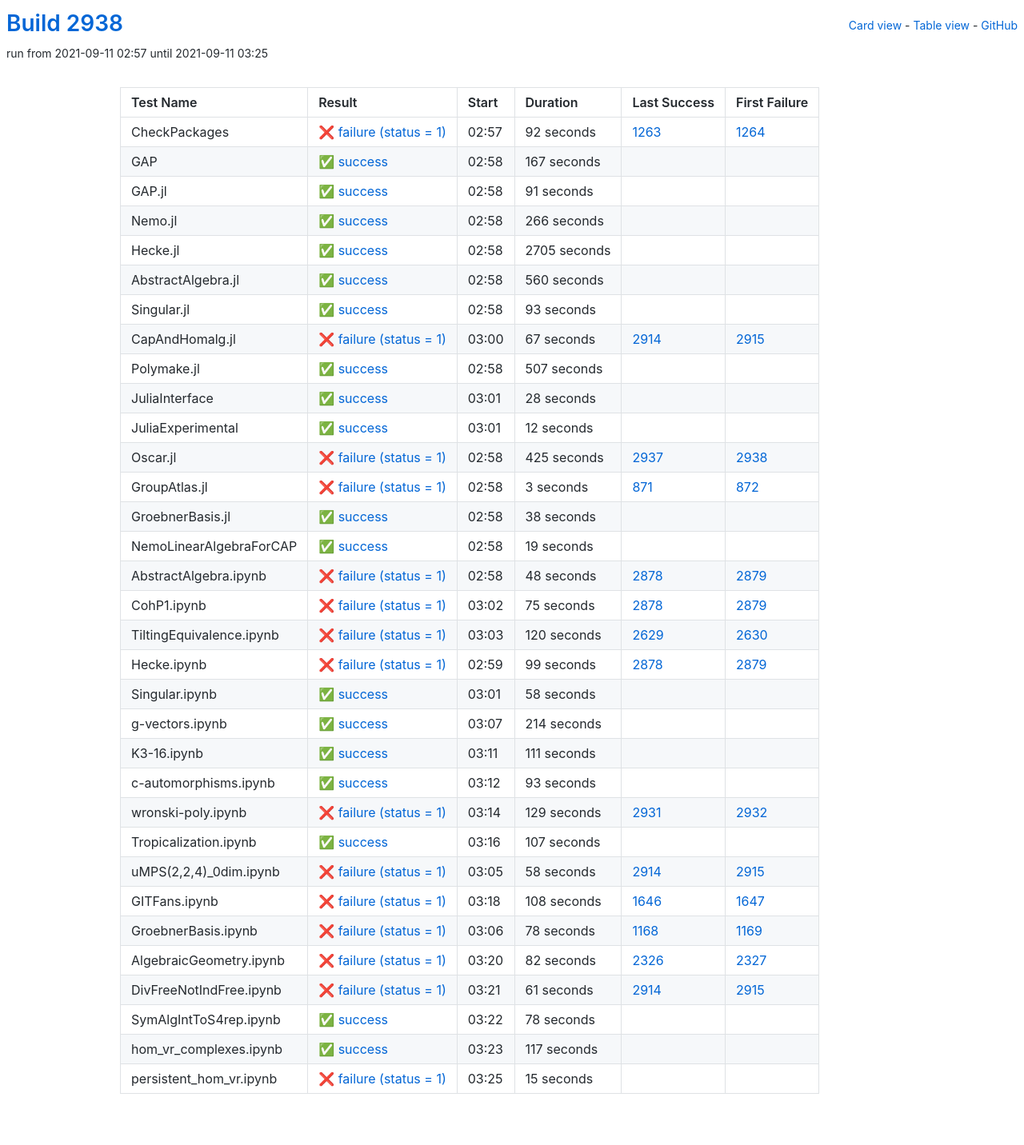
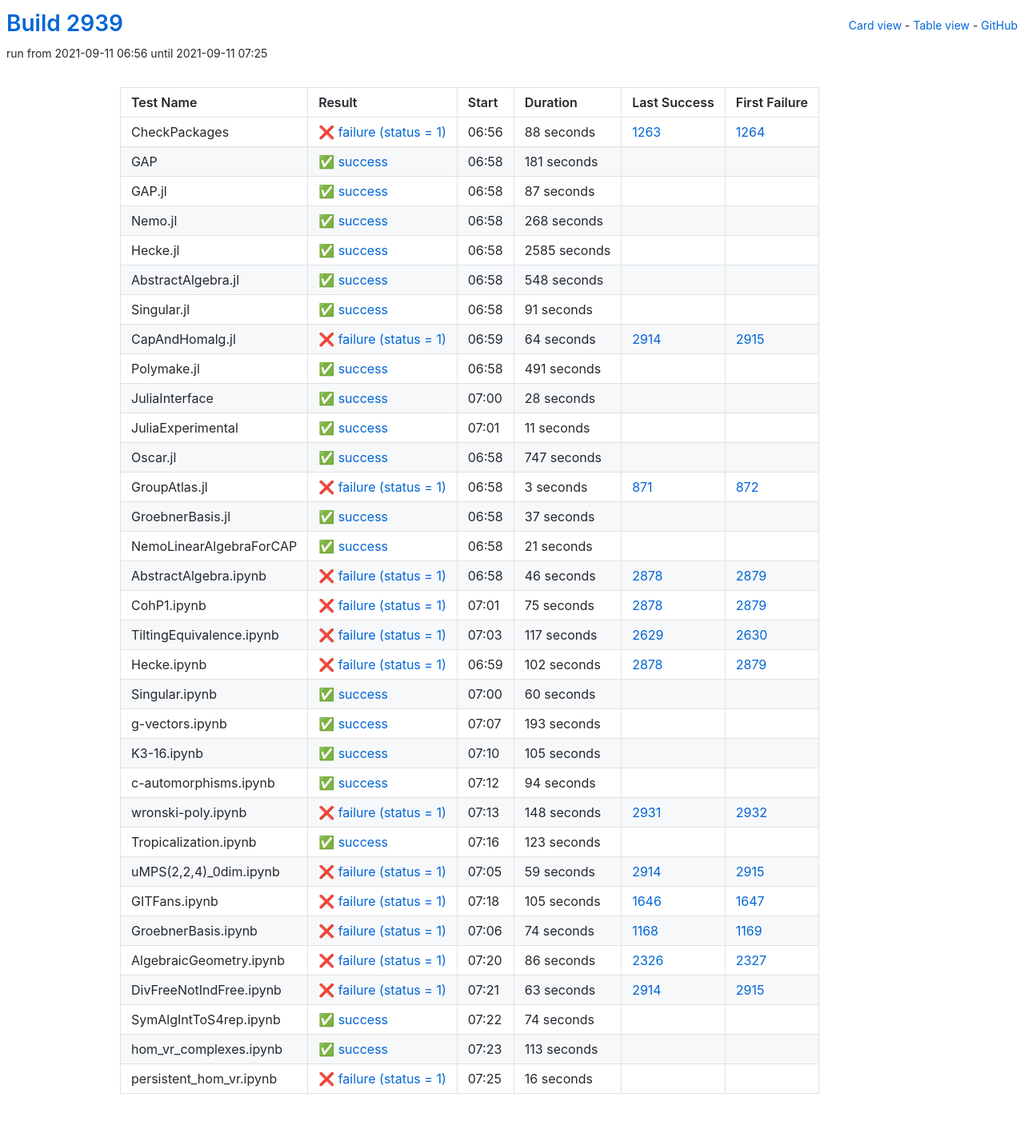
Before and after one commit to oscar-system/oscar-ci-status-stable, a Jekyll site: the page built from table.html, in a window 1280 px wide. Shown: the whole page at 80% size. Built offline with Jekyll 4.4.1, drawn with Linux system fonts in a browser that asks for light colours.

Commit message:
Build #2939

```diff
--- a/_data/ci.yml
+++ b/_data/ci.yml
@@ -1,6 +1,6 @@
 ---
-build: 2938
-build_url: https://oscarci.mathematik.uni-kl.de/job/oscar-stable/2938/
+build: 2939
+build_url: https://oscarci.mathematik.uni-kl.de/job/oscar-stable/2939/
 job: oscar-stable
 organization: oscar-system
 repo: oscar-ci-status-stable
@@ -8,32 +8,80 @@ repourl: https://github.com/oscar-system/oscar-ci-status-stable
 tests:
 - name: CheckPackages
   id: checkpackages
-  log: https://oscarci.mathematik.uni-kl.de/job/oscar-stable/2938/artifact/logs/build-2938/CheckPackages.log
-  start: 2021-09-11 02:57
+  log: https://oscarci.mathematik.uni-kl.de/job/oscar-stable/2939/artifact/logs/build-2939/CheckPackages.log
+  start: 2021-09-11 06:56
   success: false
   exitcode: 1
   status: failure
-  duration: 92
+  duration: 88
   last_success: 1263
   last_success_url: https://oscarci.mathematik.uni-kl.de/job/oscar-stable/1263/
   first_failure: 1264
   first_failure_url: https://oscarci.mathematik.uni-kl.de/job/oscar-stable/1264/
 - name: GAP
   id: gap
-  log: https://oscarci.mathematik.uni-kl.de/job/oscar-stable/2938/artifact/logs/build-2938/GAP.log
-  start: 2021-09-11 02:58
+  log: https://oscarci.mathematik.uni-kl.de/job/oscar-stable/2939/artifact/logs/build-2939/GAP.log
+  start: 2021-09-11 06:58
   success: true
   exitcode: 0
   status: success
-  duration: 167
+  duration: 181
   last_success: false
   last_success_url:
   first_failure: false
   first_failure_url:
 - name: GAP.jl
   id: gap-jl
-  log: https://oscarci.mathematik.uni-kl.de/job/oscar-stable/2938/artifact/logs/build-2938/GAP.jl.log
-  start: 2021-09-11 02:58
+  log: https://oscarci.mathematik.uni-kl.de/job/oscar-stable/2939/artifact/logs/build-2939/GAP.jl.log
+  start: 2021-09-11 06:58
+  success: true
+  exitcode: 0
+  status: success
+  duration: 87
+  last_success: false
+  last_success_url:
+  first_failure: false
+  first_failure_url:
+- name: Nemo.jl
+  id: nemo-jl
+  log: https://oscarci.mathematik.uni-kl.de/job/oscar-stable/2939/artifact/logs/build-2939/Nemo.jl.log
+  start: 2021-09-11 06:58
+  success: true
+  exitcode: 0
+  status: success
+  duration: 268
+  last_success: false
+  last_success_url:
+  first_failure: false
+  first_failure_url:
+- name: Hecke.jl
+  id: hecke-jl
+  log: https://oscarci.mathematik.uni-kl.de/job/oscar-stable/2939/artifact/logs/build-2939/Hecke.jl.log
+  start: 2021-09-11 06:58
+  success: true
+  exitcode: 0
+  status: success
+  duration: 2585
+  last_success: false
+  last_success_url:
+  first_failure: false
+  first_failure_url:
+- name: AbstractAlgebra.jl
+  id: abstractalgebra-jl
+  log: https://oscarci.mathematik.uni-kl.de/job/oscar-stable/2939/artifact/logs/build-2939/AbstractAlgebra.jl.log
+  start: 2021-09-11 06:58
+  success: true
+  exitcode: 0
+  status: success
+  duration: 548
+  last_success: false
+  last_success_url:
+  first_failure: false
+  first_failure_url:
+- name: Singular.jl
+  id: singular-jl
+  log: https://oscarci.mathematik.uni-kl.de/job/oscar-stable/2939/artifact/logs/build-2939/Singular.jl.log
+  start: 2021-09-11 06:58
   success: true
   exitcode: 0
   status: success
@@ -42,82 +90,34 @@ tests:
   last_success_url:
   first_failure: false
   first_failure_url:
-- name: Nemo.jl
-  id: nemo-jl
-  log: https://oscarci.mathematik.uni-kl.de/job/oscar-stable/2938/artifact/logs/build-2938/Nemo.jl.log
-  start: 2021-09-11 02:58
-  success: true
-  exitcode: 0
-  status: success
-  duration: 266
-  last_success: false
-  last_success_url:
-  first_failure: false
-  first_failure_url:
-- name: Hecke.jl
-  id: hecke-jl
-  log: https://oscarci.mathematik.uni-kl.de/job/oscar-stable/2938/artifact/logs/build-2938/Hecke.jl.log
-  start: 2021-09-11 02:58
-  success: true
-  exitcode: 0
-  status: success
-  duration: 2705
-  last_success: false
-  last_success_url:
-  first_failure: false
-  first_failure_url:
-- name: AbstractAlgebra.jl
-  id: abstractalgebra-jl
-  log: https://oscarci.mathematik.uni-kl.de/job/oscar-stable/2938/artifact/logs/build-2938/AbstractAlgebra.jl.log
-  start: 2021-09-11 02:58
-  success: true
-  exitcode: 0
-  status: success
-  duration: 560
-  last_success: false
-  last_success_url:
-  first_failure: false
-  first_failure_url:
-- name: Singular.jl
-  id: singular-jl
-  log: https://oscarci.mathematik.uni-kl.de/job/oscar-stable/2938/artifact/logs/build-2938/Singular.jl.log
-  start: 2021-09-11 02:58
-  success: true
-  exitcode: 0
-  status: success
-  duration: 93
-  last_success: false
-  last_success_url:
-  first_failure: false
-  first_failure_url:
 - name: CapAndHomalg.jl
   id: capandhomalg-jl
-  log: https://oscarci.mathematik.uni-kl.de/job/oscar-stable/2938/artifact/logs/build-2938/CapAndHomalg.jl.log
-  start: 2021-09-11 03:00
+  log: https://oscarci.mathematik.uni-kl.de/job/oscar-stable/2939/artifact/logs/build-2939/CapAndHomalg.jl.log
+  start: 2021-09-11 06:59
   success: false
   exitcode: 1
   status: failure
-  duration: 67
+  duration: 64
   last_success: 2914
   last_success_url: https://oscarci.mathematik.uni-kl.de/job/oscar-stable/2914/
   first_failure: 2915
   first_failure_url: https://oscarci.mathematik.uni-kl.de/job/oscar-stable/2915/
 - name: Polymake.jl
   id: polymake-jl
-  log: https://oscarci.mathematik.uni-kl.de/job/oscar-stable/2938/artifact/logs/build-2938/Polymake.jl.log
-  start: 2021-09-11 02:58
+  log: https://oscarci.mathematik.uni-kl.de/job/oscar-stable/2939/artifact/logs/build-2939/Polymake.jl.log
+  start: 2021-09-11 06:58
   success: true
   exitcode: 0
   status: success
-  duration: 507
+  duration: 491
   last_success: false
   last_success_url:
   first_failure: false
   first_failure_url:
 - name: JuliaInterface
   id: juliainterface
-  log: https://oscarci.mathematik.uni-kl.de/job/oscar-stable/2938/artifact/logs/build-2938/JuliaInterface.log
-  start: 2021-09-11 03:01
+  log: https://oscarci.mathematik.uni-kl.de/job/oscar-stable/2939/artifact/logs/build-2939/JuliaInterface.log
+  start: 2021-09-11 07:00
   success: true
   exitcode: 0
   status: success
@@ -128,32 +128,32 @@ tests:
   first_failure_url:
 - name: JuliaExperimental
   id: juliaexperimental
-  log: https://oscarci.mathematik.uni-kl.de/job/oscar-stable/2938/artifact/logs/build-2938/JuliaExperimental.log
-  start: 2021-09-11 03:01
+  log: https://oscarci.mathematik.uni-kl.de/job/oscar-stable/2939/artifact/logs/build-2939/JuliaExperimental.log
+  start: 2021-09-11 07:01
   success: true
   exitcode: 0
   status: success
-  duration: 12
+  duration: 11
   last_success: false
   last_success_url:
   first_failure: false
   first_failure_url:
 - name: Oscar.jl
   id: oscar-jl
-  log: https://oscarci.mathematik.uni-kl.de/job/oscar-stable/2938/artifact/logs/build-2938/Oscar.jl.log
-  start: 2021-09-11 02:58
-  success: false
-  exitcode: 1
-  status: failure
-  duration: 425
-  last_success: 2937
-  last_success_url: https://oscarci.mathematik.uni-kl.de/job/oscar-stable/2937/
-  first_failure: 2938
-  first_failure_url: https://oscarci.mathematik.uni-kl.de/job/oscar-stable/2938/
+  log: https://oscarci.mathematik.uni-kl.de/job/oscar-stable/2939/artifact/logs/build-2939/Oscar.jl.log
+  start: 2021-09-11 06:58
+  success: true
+  exitcode: 0
+  status: success
+  duration: 747
+  last_success: false
+  last_success_url:
+  first_failure: false
+  first_failure_url:
 - name: GroupAtlas.jl
   id: groupatlas-jl
-  log: https://oscarci.mathematik.uni-kl.de/job/oscar-stable/2938/artifact/logs/build-2938/GroupAtlas.jl.log
-  start: 2021-09-11 02:58
+  log: https://oscarci.mathematik.uni-kl.de/job/oscar-stable/2939/artifact/logs/build-2939/GroupAtlas.jl.log
+  start: 2021-09-11 06:58
   success: false
   exitcode: 1
   status: failure
@@ -164,44 +164,44 @@ tests:
   first_failure_url: https://oscarci.mathematik.uni-kl.de/job/oscar-stable/872/
 - name: GroebnerBasis.jl
   id: groebnerbasis-jl
-  log: https://oscarci.mathematik.uni-kl.de/job/oscar-stable/2938/artifact/logs/build-2938/GroebnerBasis.jl.log
-  start: 2021-09-11 02:58
+  log: https://oscarci.mathematik.uni-kl.de/job/oscar-stable/2939/artifact/logs/build-2939/GroebnerBasis.jl.log
+  start: 2021-09-11 06:58
   success: true
   exitcode: 0
   status: success
-  duration: 38
+  duration: 37
   last_success: false
   last_success_url:
   first_failure: false
   first_failure_url:
 - name: NemoLinearAlgebraForCAP
   id: nemolinearalgebraforcap
-  log: https://oscarci.mathematik.uni-kl.de/job/oscar-stable/2938/artifact/logs/build-2938/NemoLinearAlgebraForCAP.log
-  start: 2021-09-11 02:58
+  log: https://oscarci.mathematik.uni-kl.de/job/oscar-stable/2939/artifact/logs/build-2939/NemoLinearAlgebraForCAP.log
+  start: 2021-09-11 06:58
   success: true
   exitcode: 0
   status: success
-  duration: 19
+  duration: 21
   last_success: false
   last_success_url:
   first_failure: false
   first_failure_url:
 - name: AbstractAlgebra.ipynb
   id: abstractalgebra-ipynb
-  log: https://oscarci.mathematik.uni-kl.de/job/oscar-stable/2938/artifact/logs/build-2938/AbstractAlgebra.ipynb.log
-  start: 2021-09-11 02:58
+  log: https://oscarci.mathematik.uni-kl.de/job/oscar-stable/2939/artifact/logs/build-2939/AbstractAlgebra.ipynb.log
+  start: 2021-09-11 06:58
   success: false
   exitcode: 1
   status: failure
-  duration: 48
+  duration: 46
   last_success: 2878
   last_success_url: https://oscarci.mathematik.uni-kl.de/job/oscar-stable/2878/
   first_failure: 2879
   first_failure_url: https://oscarci.mathematik.uni-kl.de/job/oscar-stable/2879/
 - name: CohP1.ipynb
   id: cohp1-ipynb
-  log: https://oscarci.mathematik.uni-kl.de/job/oscar-stable/2938/artifact/logs/build-2938/CohP1.ipynb.log
-  start: 2021-09-11 03:02
+  log: https://oscarci.mathematik.uni-kl.de/job/oscar-stable/2939/artifact/logs/build-2939/CohP1.ipynb.log
+  start: 2021-09-11 07:01
   success: false
   exitcode: 1
   status: failure
@@ -212,192 +212,192 @@ tests:
   first_failure_url: https://oscarci.mathematik.uni-kl.de/job/oscar-stable/2879/
 - name: TiltingEquivalence.ipynb
   id: tiltingequivalence-ipynb
-  log: https://oscarci.mathematik.uni-kl.de/job/oscar-stable/2938/artifact/logs/build-2938/TiltingEquivalence.ipynb.log
-  start: 2021-09-11 03:03
+  log: https://oscarci.mathematik.uni-kl.de/job/oscar-stable/2939/artifact/logs/build-2939/TiltingEquivalence.ipynb.log
+  start: 2021-09-11 07:03
   success: false
   exitcode: 1
   status: failure
-  duration: 120
+  duration: 117
   last_success: 2629
   last_success_url: https://oscarci.mathematik.uni-kl.de/job/oscar-stable/2629/
   first_failure: 2630
   first_failure_url: https://oscarci.mathematik.uni-kl.de/job/oscar-stable/2630/
 - name: Hecke.ipynb
   id: hecke-ipynb
-  log: https://oscarci.mathematik.uni-kl.de/job/oscar-stable/2938/artifact/logs/build-2938/Hecke.ipynb.log
-  start: 2021-09-11 02:59
+  log: https://oscarci.mathematik.uni-kl.de/job/oscar-stable/2939/artifact/logs/build-2939/Hecke.ipynb.log
+  start: 2021-09-11 06:59
   success: false
   exitcode: 1
   status: failure
-  duration: 99
+  duration: 102
   last_success: 2878
   last_success_url: https://oscarci.mathematik.uni-kl.de/job/oscar-stable/2878/
   first_failure: 2879
   first_failure_url: https://oscarci.mathematik.uni-kl.de/job/oscar-stable/2879/
 - name: Singular.ipynb
   id: singular-ipynb
-  log: https://oscarci.mathematik.uni-kl.de/job/oscar-stable/2938/artifact/logs/build-2938/Singular.ipynb.log
-  start: 2021-09-11 03:01
+  log: https://oscarci.mathematik.uni-kl.de/job/oscar-stable/2939/artifact/logs/build-2939/Singular.ipynb.log
+  start: 2021-09-11 07:00
   success: true
   exitcode: 0
   status: success
-  duration: 58
+  duration: 60
   last_success: false
   last_success_url:
   first_failure: false
   first_failure_url:
 - name: g-vectors.ipynb
   id: g-vectors-ipynb
-  log: https://oscarci.mathematik.uni-kl.de/job/oscar-stable/2938/artifact/logs/build-2938/g-vectors.ipynb.log
-  start: 2021-09-11 03:07
+  log: https://oscarci.mathematik.uni-kl.de/job/oscar-stable/2939/artifact/logs/build-2939/g-vectors.ipynb.log
+  start: 2021-09-11 07:07
   success: true
   exitcode: 0
   status: success
-  duration: 214
+  duration: 193
   last_success: false
   last_success_url:
   first_failure: false
   first_failure_url:
 - name: K3-16.ipynb
   id: k3-16-ipynb
-  log: https://oscarci.mathematik.uni-kl.de/job/oscar-stable/2938/artifact/logs/build-2938/K3-16.ipynb.log
-  start: 2021-09-11 03:11
+  log: https://oscarci.mathematik.uni-kl.de/job/oscar-stable/2939/artifact/logs/build-2939/K3-16.ipynb.log
+  start: 2021-09-11 07:10
   success: true
   exitcode: 0
   status: success
-  duration: 111
+  duration: 105
   last_success: false
   last_success_url:
   first_failure: false
   first_failure_url:
 - name: c-automorphisms.ipynb
   id: c-automorphisms-ipynb
-  log: https://oscarci.mathematik.uni-kl.de/job/oscar-stable/2938/artifact/logs/build-2938/c-automorphisms.ipynb.log
-  start: 2021-09-11 03:12
+  log: https://oscarci.mathematik.uni-kl.de/job/oscar-stable/2939/artifact/logs/build-2939/c-automorphisms.ipynb.log
+  start: 2021-09-11 07:12
   success: true
   exitcode: 0
   status: success
-  duration: 93
+  duration: 94
   last_success: false
   last_success_url:
   first_failure: false
   first_failure_url:
 - name: wronski-poly.ipynb
   id: wronski-poly-ipynb
-  log: https://oscarci.mathematik.uni-kl.de/job/oscar-stable/2938/artifact/logs/build-2938/wronski-poly.ipynb.log
-  start: 2021-09-11 03:14
+  log: https://oscarci.mathematik.uni-kl.de/job/oscar-stable/2939/artifact/logs/build-2939/wronski-poly.ipynb.log
+  start: 2021-09-11 07:13
   success: false
   exitcode: 1
   status: failure
-  duration: 129
+  duration: 148
   last_success: 2931
   last_success_url: https://oscarci.mathematik.uni-kl.de/job/oscar-stable/2931/
   first_failure: 2932
   first_failure_url: https://oscarci.mathematik.uni-kl.de/job/oscar-stable/2932/
 - name: Tropicalization.ipynb
   id: tropicalization-ipynb
-  log: https://oscarci.mathematik.uni-kl.de/job/oscar-stable/2938/artifact/logs/build-2938/Tropicalization.ipynb.log
-  start: 2021-09-11 03:16
+  log: https://oscarci.mathematik.uni-kl.de/job/oscar-stable/2939/artifact/logs/build-2939/Tropicalization.ipynb.log
+  start: 2021-09-11 07:16
   success: true
   exitcode: 0
   status: success
-  duration: 107
+  duration: 123
   last_success: false
   last_success_url:
   first_failure: false
   first_failure_url:
 - name: uMPS(2,2,4)_0dim.ipynb
   id: umps-2-2-4-0dim-ipynb
-  log: https://oscarci.mathematik.uni-kl.de/job/oscar-stable/2938/artifact/logs/build-2938/uMPS-2-2-4-_0dim.ipynb.log
-  start: 2021-09-11 03:05
+  log: https://oscarci.mathematik.uni-kl.de/job/oscar-stable/2939/artifact/logs/build-2939/uMPS-2-2-4-_0dim.ipynb.log
+  start: 2021-09-11 07:05
   success: false
   exitcode: 1
   status: failure
-  duration: 58
+  duration: 59
   last_success: 2914
   last_success_url: https://oscarci.mathematik.uni-kl.de/job/oscar-stable/2914/
   first_failure: 2915
   first_failure_url: https://oscarci.mathematik.uni-kl.de/job/oscar-stable/2915/
 - name: GITFans.ipynb
   id: gitfans-ipynb
-  log: https://oscarci.mathematik.uni-kl.de/job/oscar-stable/2938/artifact/logs/build-2938/GITFans.ipynb.log
-  start: 2021-09-11 03:18
+  log: https://oscarci.mathematik.uni-kl.de/job/oscar-stable/2939/artifact/logs/build-2939/GITFans.ipynb.log
+  start: 2021-09-11 07:18
   success: false
   exitcode: 1
   status: failure
-  duration: 108
+  duration: 105
   last_success: 1646
   last_success_url: https://oscarci.mathematik.uni-kl.de/job/oscar-stable/1646/
   first_failure: 1647
   first_failure_url: https://oscarci.mathematik.uni-kl.de/job/oscar-stable/1647/
 - name: GroebnerBasis.ipynb
   id: groebnerbasis-ipynb
-  log: https://oscarci.mathematik.uni-kl.de/job/oscar-stable/2938/artifact/logs/build-2938/GroebnerBasis.ipynb.log
-  start: 2021-09-11 03:06
+  log: https://oscarci.mathematik.uni-kl.de/job/oscar-stable/2939/artifact/logs/build-2939/GroebnerBasis.ipynb.log
+  start: 2021-09-11 07:06
   success: false
   exitcode: 1
   status: failure
-  duration: 78
+  duration: 74
   last_success: 1168
   last_success_url: https://oscarci.mathematik.uni-kl.de/job/oscar-stable/1168/
   first_failure: 1169
   first_failure_url: https://oscarci.mathematik.uni-kl.de/job/oscar-stable/1169/
 - name: AlgebraicGeometry.ipynb
   id: algebraicgeometry-ipynb
-  log: https://oscarci.mathematik.uni-kl.de/job/oscar-stable/2938/artifact/logs/build-2938/AlgebraicGeometry.ipynb.log
-  start: 2021-09-11 03:20
+  log: https://oscarci.mathematik.uni-kl.de/job/oscar-stable/2939/artifact/logs/build-2939/AlgebraicGeometry.ipynb.log
+  start: 2021-09-11 07:20
   success: false
   exitcode: 1
   status: failure
-  duration: 82
+  duration: 86
   last_success: 2326
   last_success_url: https://oscarci.mathematik.uni-kl.de/job/oscar-stable/2326/
   first_failure: 2327
   first_failure_url: https://oscarci.mathematik.uni-kl.de/job/oscar-stable/2327/
 - name: DivFreeNotIndFree.ipynb
   id: divfreenotindfree-ipynb
-  log: https://oscarci.mathematik.uni-kl.de/job/oscar-stable/2938/artifact/logs/build-2938/DivFreeNotIndFree.ipynb.log
-  start: 2021-09-11 03:21
+  log: https://oscarci.mathematik.uni-kl.de/job/oscar-stable/2939/artifact/logs/build-2939/DivFreeNotIndFree.ipynb.log
+  start: 2021-09-11 07:21
   success: false
   exitcode: 1
   status: failure
-  duration: 61
+  duration: 63
   last_success: 2914
   last_success_url: https://oscarci.mathematik.uni-kl.de/job/oscar-stable/2914/
   first_failure: 2915
   first_failure_url: https://oscarci.mathematik.uni-kl.de/job/oscar-stable/2915/
 - name: SymAlgIntToS4rep.ipynb
   id: symalginttos4rep-ipynb
-  log: https://oscarci.mathematik.uni-kl.de/job/oscar-stable/2938/artifact/logs/build-2938/SymAlgIntToS4rep.ipynb.log
-  start: 2021-09-11 03:22
+  log: https://oscarci.mathematik.uni-kl.de/job/oscar-stable/2939/artifact/logs/build-2939/SymAlgIntToS4rep.ipynb.log
+  start: 2021-09-11 07:22
   success: true
   exitcode: 0
   status: success
-  duration: 78
+  duration: 74
   last_success: false
   last_success_url:
   first_failure: false
   first_failure_url:
 - name: hom_vr_complexes.ipynb
   id: hom-vr-complexes-ipynb
-  log: https://oscarci.mathematik.uni-kl.de/job/oscar-stable/2938/artifact/logs/build-2938/hom_vr_complexes.ipynb.log
-  start: 2021-09-11 03:23
+  log: https://oscarci.mathematik.uni-kl.de/job/oscar-stable/2939/artifact/logs/build-2939/hom_vr_complexes.ipynb.log
+  start: 2021-09-11 07:23
   success: true
   exitcode: 0
   status: success
-  duration: 117
+  duration: 113
   last_success: false
   last_success_url:
   first_failure: false
   first_failure_url:
 - name: persistent_hom_vr.ipynb
   id: persistent-hom-vr-ipynb
-  log: https://oscarci.mathematik.uni-kl.de/job/oscar-stable/2938/artifact/logs/build-2938/persistent_hom_vr.ipynb.log
-  start: 2021-09-11 03:25
+  log: https://oscarci.mathematik.uni-kl.de/job/oscar-stable/2939/artifact/logs/build-2939/persistent_hom_vr.ipynb.log
+  start: 2021-09-11 07:25
   success: false
   exitcode: 1
   status: failure
-  duration: 15
+  duration: 16
   last_success: false
   last_success_url:
   first_failure: false
```
Also changed, not shown: README.md.
